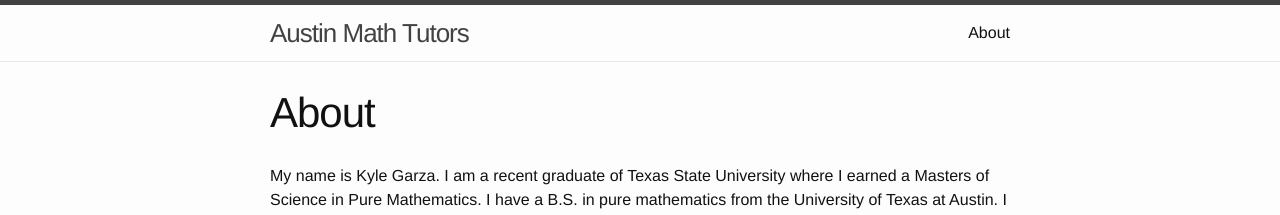
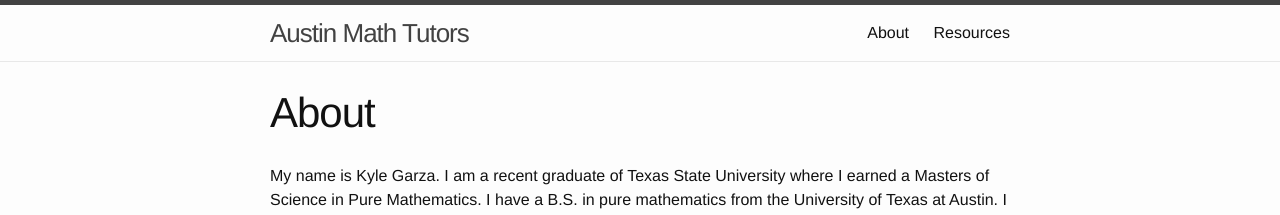
Before and after one commit to Sarzu/Sarzu.github.io, a Jekyll site: the page built from about.md, in a window 1280 px wide. Shown: the top 215 px of the page. Built offline with Jekyll 4.4.1, drawn with Linux system fonts in a browser that asks for light colours.

Commit message:
Update resources.html

```diff
--- a/resources.html
+++ b/resources.html
@@ -1,5 +1,7 @@
 ---
-layout: default
+layout: page
+title: Resources
+permalink: /resources/
 ---
 
 <div class="home">
```
